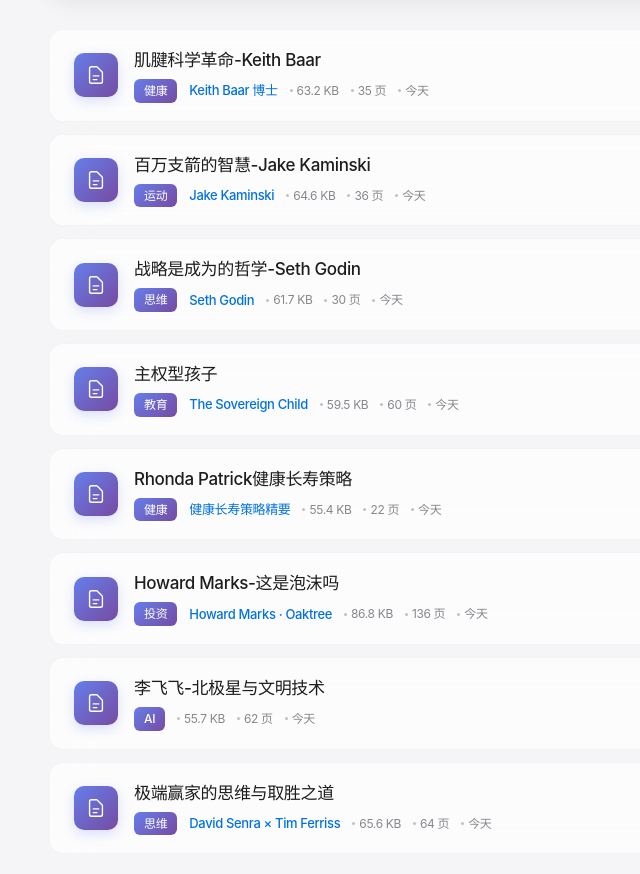
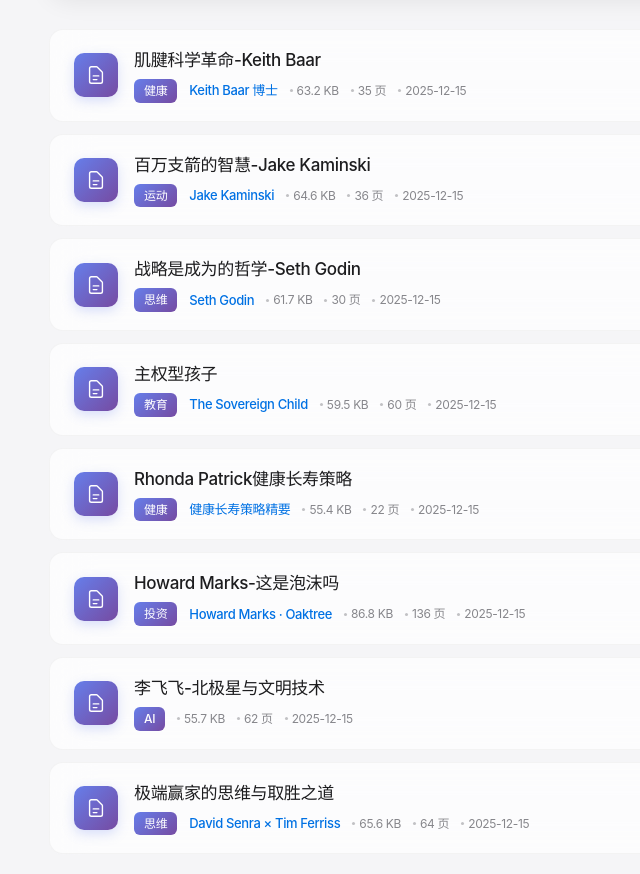
Before and after one commit to gitai25/ppt-gallery, a website: page index.html in a window 1280 px wide. Shown: the part 436-1310 px from the top of the page, without its empty margins (125-765 px from the left). Drawn offline with Linux system fonts and the light colour scheme.

Commit message:
Show exact date format YYYY-MM-DD

```diff
--- a/index.html
+++ b/index.html
@@ -366,7 +366,7 @@
             <span class="ppt-author">Keith Baar 博士</span>
             <span class="ppt-meta-item">63.2 KB</span>
             <span class="ppt-meta-item">35 页</span>
-            <span class="ppt-meta-item ppt-date">今天</span>
+            <span class="ppt-meta-item ppt-date">2025-12-15</span>
           </div>
         </div>
         <svg class="ppt-arrow" width="20" height="20" fill="none" stroke="currentColor" viewBox="0 0 24 24">
@@ -389,7 +389,7 @@
             <span class="ppt-author">Jake Kaminski</span>
             <span class="ppt-meta-item">64.6 KB</span>
             <span class="ppt-meta-item">36 页</span>
-            <span class="ppt-meta-item ppt-date">今天</span>
+            <span class="ppt-meta-item ppt-date">2025-12-15</span>
           </div>
         </div>
         <svg class="ppt-arrow" width="20" height="20" fill="none" stroke="currentColor" viewBox="0 0 24 24">
@@ -412,7 +412,7 @@
             <span class="ppt-author">Seth Godin</span>
             <span class="ppt-meta-item">61.7 KB</span>
             <span class="ppt-meta-item">30 页</span>
-            <span class="ppt-meta-item ppt-date">今天</span>
+            <span class="ppt-meta-item ppt-date">2025-12-15</span>
           </div>
         </div>
         <svg class="ppt-arrow" width="20" height="20" fill="none" stroke="currentColor" viewBox="0 0 24 24">
@@ -435,7 +435,7 @@
             <span class="ppt-author">The Sovereign Child</span>
             <span class="ppt-meta-item">59.5 KB</span>
             <span class="ppt-meta-item">60 页</span>
-            <span class="ppt-meta-item ppt-date">今天</span>
+            <span class="ppt-meta-item ppt-date">2025-12-15</span>
           </div>
         </div>
         <svg class="ppt-arrow" width="20" height="20" fill="none" stroke="currentColor" viewBox="0 0 24 24">
@@ -458,7 +458,7 @@
             <span class="ppt-author">健康长寿策略精要</span>
             <span class="ppt-meta-item">55.4 KB</span>
             <span class="ppt-meta-item">22 页</span>
-            <span class="ppt-meta-item ppt-date">今天</span>
+            <span class="ppt-meta-item ppt-date">2025-12-15</span>
           </div>
         </div>
         <svg class="ppt-arrow" width="20" height="20" fill="none" stroke="currentColor" viewBox="0 0 24 24">
@@ -481,7 +481,7 @@
             <span class="ppt-author">Howard Marks · Oaktree</span>
             <span class="ppt-meta-item">86.8 KB</span>
             <span class="ppt-meta-item">136 页</span>
-            <span class="ppt-meta-item ppt-date">今天</span>
+            <span class="ppt-meta-item ppt-date">2025-12-15</span>
           </div>
         </div>
         <svg class="ppt-arrow" width="20" height="20" fill="none" stroke="currentColor" viewBox="0 0 24 24">
@@ -504,7 +504,7 @@
 
             <span class="ppt-meta-item">55.7 KB</span>
             <span class="ppt-meta-item">62 页</span>
-            <span class="ppt-meta-item ppt-date">今天</span>
+            <span class="ppt-meta-item ppt-date">2025-12-15</span>
           </div>
         </div>
         <svg class="ppt-arrow" width="20" height="20" fill="none" stroke="currentColor" viewBox="0 0 24 24">
@@ -527,7 +527,7 @@
             <span class="ppt-author">David Senra × Tim Ferriss</span>
             <span class="ppt-meta-item">65.6 KB</span>
             <span class="ppt-meta-item">64 页</span>
-            <span class="ppt-meta-item ppt-date">今天</span>
+            <span class="ppt-meta-item ppt-date">2025-12-15</span>
           </div>
         </div>
         <svg class="ppt-arrow" width="20" height="20" fill="none" stroke="currentColor" viewBox="0 0 24 24">
```
Also changed, not shown: build.js (+4 -10 lines).
